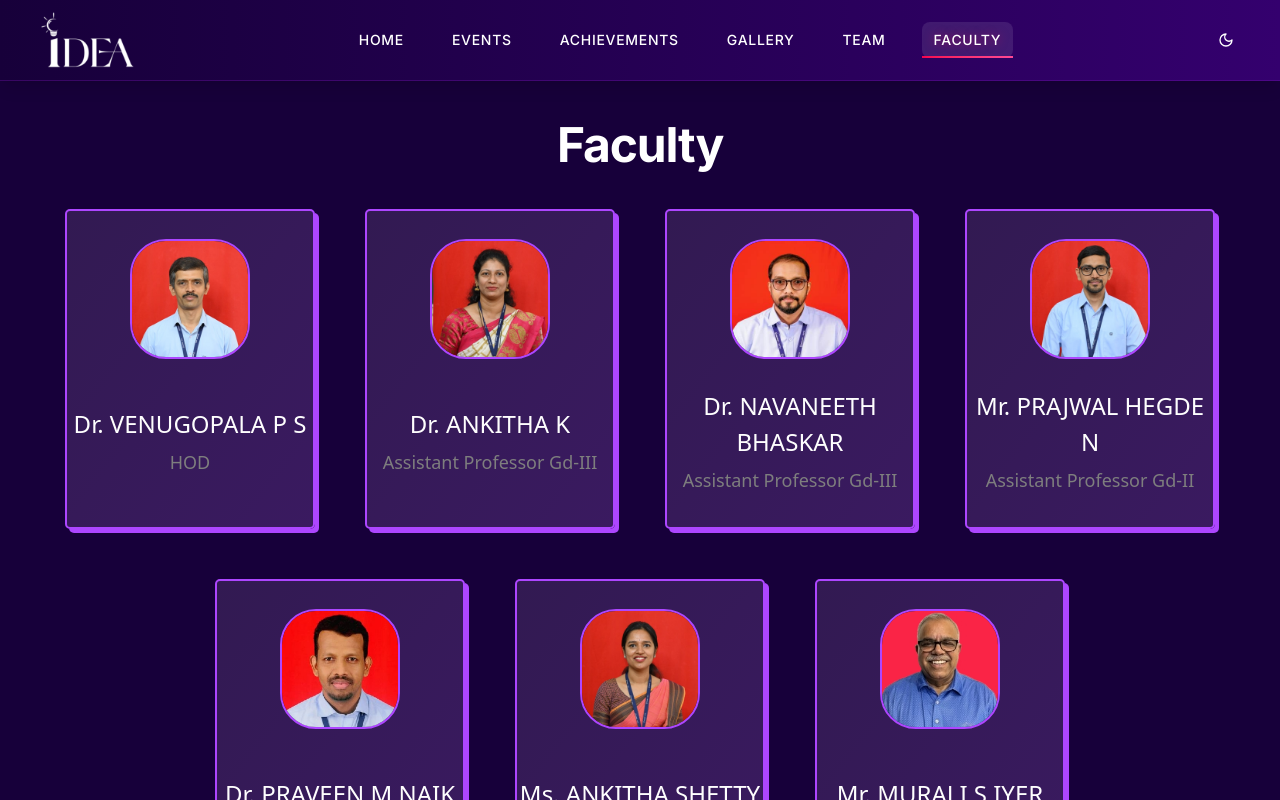
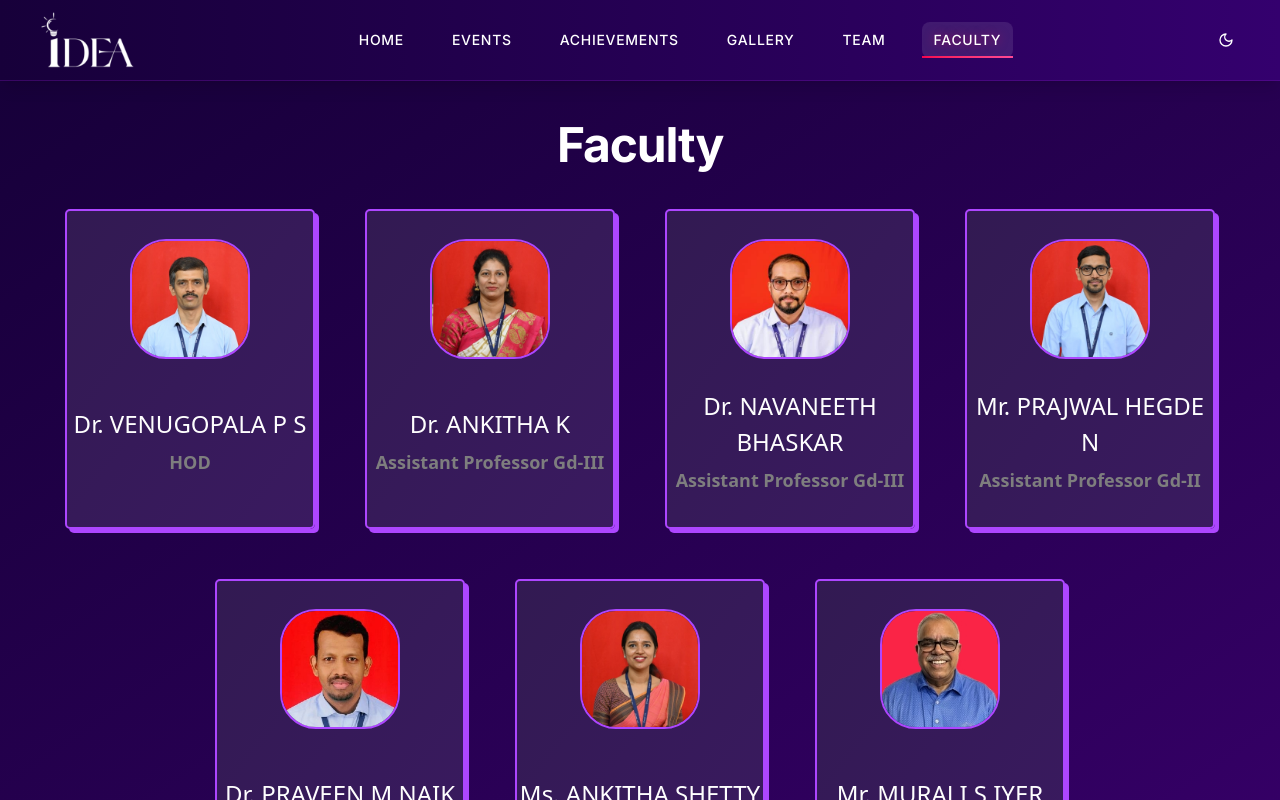
Before and after one commit to idea-nmamit/Branch-Website, a Next.js app: page /Faculty in a window 1280 px wide. Shown: the top 800 px of the page. Built offline with nearby package versions, Linux system fonts and the light colour scheme.

Commit message:
[style] enhance card title and background gradient

```diff
--- a/app/Faculty/page.jsx
+++ b/app/Faculty/page.jsx
@@ -10,7 +10,7 @@ const Card = ({ name, title, linkedinUrl, imageUrl }) => {
         <img src={imageUrl} alt={`${name} profile`} />
       </div>
       <div className="card-title">{name}<br />
-        <span>{title}</span>
+        <span className="font-semibold">{title}</span>
       </div>
       <div className="card-socials">
         {linkedinUrl && (
@@ -75,7 +75,7 @@ const FacultyCardGrid = () => {
   ];
 
   return (
-    <StyledPageWrapper className="bg-[#17003A] dark:bg-[#8617C0]">
+    <StyledPageWrapper className="bg-gradient-to-br from-[#17003A] to-[#370069] dark:from-[#8617C0] dark:to-[#6012A4]">
       <div className="flex flex-col items-center">
         <h1 className="text-5xl font-bold text-white mb-10 tracking-tight md:text-5xl sm:text-4xl">Faculty</h1>
         <div className="card-container">
```
